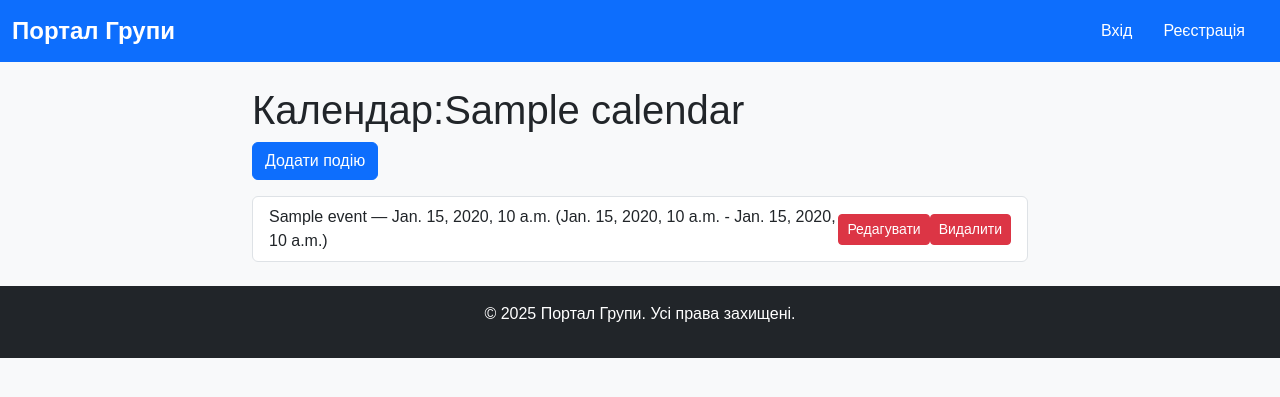
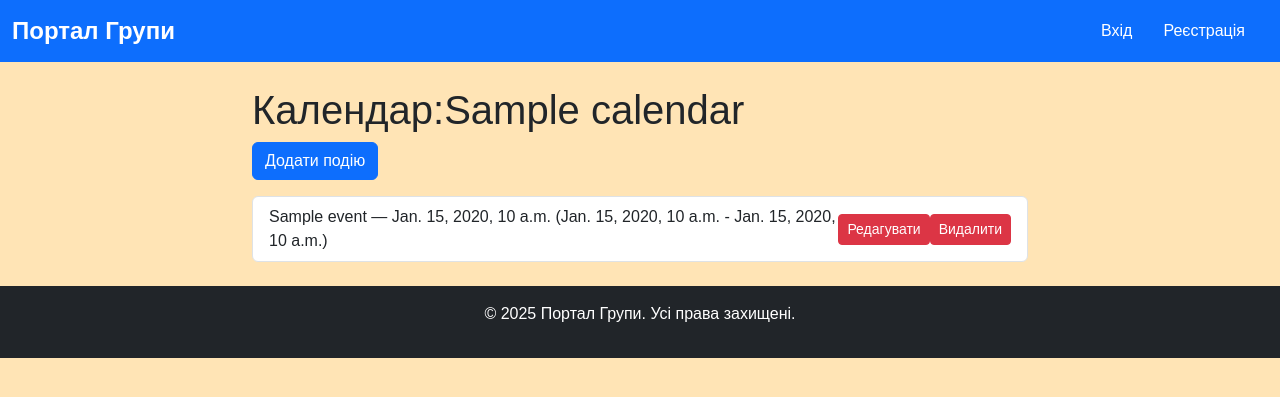
Before and after one commit to SofiaaMohyla/python_advance_group_project_2025, a Django app: template templates/events_calendar/calendar_detail.html in a window 1280 px wide. Shown: the top 397 px of the page. Run offline with Django 3.2, Linux system fonts and the light colour scheme; the template is opened without the code that fills it: most values are stand-ins (such as "Sample title", 1, 10 or a date in 2020).

Commit message:
update css

```diff
--- a/static/css/style.css
+++ b/static/css/style.css
@@ -1,7 +1,7 @@
 /* Загальні налаштування */
 body {
     font-family: 'Arial', sans-serif;
-    background-color: #f8f9fa;
+    background-color: moccasin;
     color: #212529;
 }
 
```
